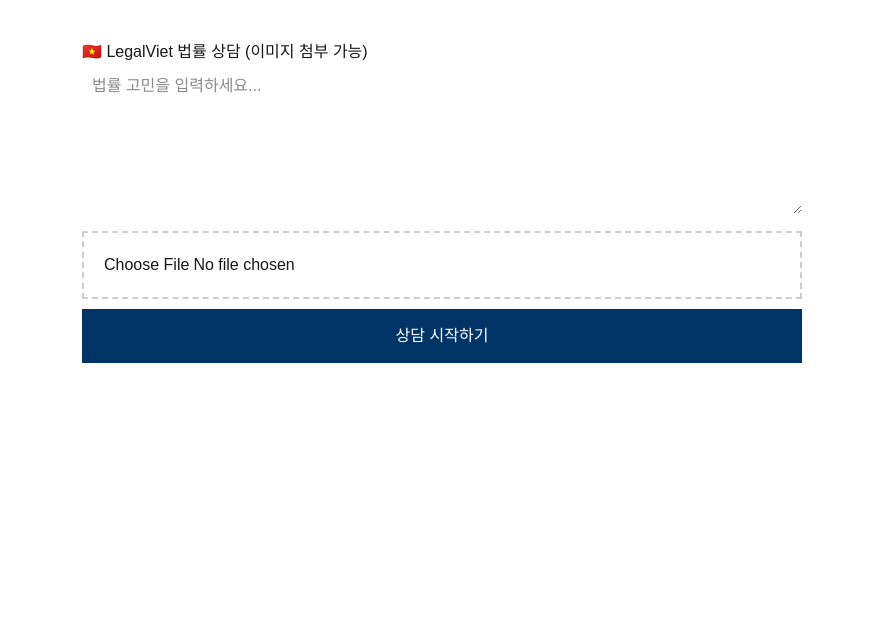
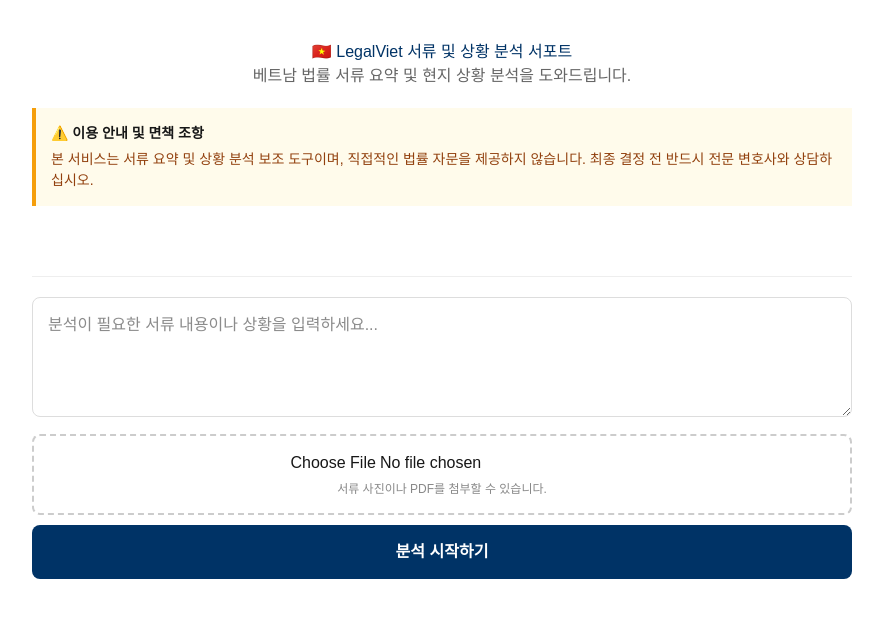
Before and after one commit to Homechiminh/Legalviet, a Next.js app: page / in a window 1280 px wide. Shown: the top 618 px of the page, without its empty margins (198-1081 px from the left). Built offline with nearby package versions, Linux system fonts and the light colour scheme.

Commit message:
Update page.js

```diff
--- a/src/app/page.js
+++ b/src/app/page.js
@@ -1,57 +1,135 @@
 "use client";
-import { useState } from 'react';
+import { useState, useEffect } from 'react';
 
 export default function LegalVietPage() {
   const [content, setContent] = useState('');
   const [file, setFile] = useState(null);
-  const [result, setResult] = useState(null);
+  const [chatHistory, setChatHistory] = useState([]); // 대화 적립을 위한 상태
   const [loading, setLoading] = useState(false);
+  const [showSubscriptionModal, setShowSubscriptionModal] = useState(false);
 
   const handleSubmit = async (e) => {
     e.preventDefault();
+    if (!content.trim() && !file) return;
+
     setLoading(true);
+
+    // 유저 ID는 임시로 세팅 (로그인 구현 전까지는 로컬스토리지나 임시 ID 사용)
+    const tempUserId = "user_123";
 
     const formData = new FormData();
     formData.append('prompt', content);
+    formData.append('userId', tempUserId);
     if (file) formData.append('file', file);
 
     try {
       const response = await fetch('/api/analyze', {
         method: 'POST',
-        body: formData, // 파일 전송을 위해 FormData 사용
+        body: formData,
       });
 
       const data = await response.json();
-      if (data.success) {
-        setResult(data.analysis);
+
+      if (response.status === 403 && data.error === "LIMIT_REACHED") {
+        setShowSubscriptionModal(true); // 1회 제한 팝업 띄우기
+      } else if (response.ok) {
+        // 대화 내역에 추가 (적립식 UI)
+        setChatHistory(prev => [...prev, { role: 'user', text: content }, { role: 'model', text: data.analysis }]);
+        setContent(''); // 입력창 비우기
+        setFile(null);
       } else {
-        alert('분석 실패: ' + data.error);
+        alert('분석 실패: ' + (data.error || '알 수 없는 오류'));
       }
     } catch (error) {
-      alert('연결 에러');
+      alert('연결 에러가 발생했습니다.');
     } finally {
       setLoading(false);
     }
   };
 
   return (
-    <div style={{ padding: '40px', maxWidth: '800px', margin: '0 auto' }}>
-      <h1>🇻🇳 LegalViet 법률 상담 (이미지 첨부 가능)</h1>
-      <form onSubmit={handleSubmit}>
+    <div style={{ padding: '40px', maxWidth: '900px', margin: '0 auto', fontFamily: 'sans-serif' }}>
+      <header style={{ textAlign: 'center', marginBottom: '40px' }}>
+        <h1 style={{ color: '#003366' }}>🇻🇳 LegalViet 서류 및 상황 분석 서포트</h1>
+        <p style={{ color: '#666' }}>베트남 법률 서류 요약 및 현지 상황 분석을 도와드립니다.</p>
+
+        <div style={{ background: '#fffbeb', borderLeft: '4px solid #f59e0b', padding: '15px', textAlign: 'left', marginTop: '20px', fontSize: '14px' }}>
+          <strong>⚠️ 이용 안내 및 면책 조항</strong>
+          <p style={{ margin: '5px 0 0', color: '#92400e' }}>
+            본 서비스는 서류 요약 및 상황 분석 보조 도구이며, 직접적인 법률 자문을 제공하지 않습니다.
+            최종 결정 전 반드시 전문 변호사와 상담하십시오.
+          </p>
+        </div>
+      </header>
+
+      {/* 대화 내역 출력 (적립식 UI) */}
+      <div style={{ marginBottom: '30px', display: 'flex', flexDirection: 'column', gap: '20px' }}>
+        {chatHistory.map((chat, index) => (
+          <div key={index} style={{
+            alignSelf: chat.role === 'user' ? 'flex-end' : 'flex-start',
+            maxWidth: '80%',
+            padding: '15px',
+            borderRadius: '10px',
+            background: chat.role === 'user' ? '#eef2ff' : '#f3f4f6',
+            whiteSpace: 'pre-wrap'
+          }}>
+            <strong>{chat.role === 'user' ? '나' : 'LegalViet AI'}</strong>
+            <p style={{ marginTop: '5px' }}>{chat.text}</p>
+          </div>
+        ))}
+      </div>
+
+      {/* 입력 폼 */}
+      <form onSubmit={handleSubmit} style={{ borderTop: '1px solid #eee', paddingTop: '20px' }}>
         <textarea
           value={content}
           onChange={(e) => setContent(e.target.value)}
-          placeholder="법률 고민을 입력하세요..."
-          style={{ width: '100%', height: '150px', marginBottom: '10px', padding: '10px' }}
+          placeholder="분석이 필요한 서류 내용이나 상황을 입력하세요..."
+          style={{ width: '100%', height: '120px', marginBottom: '10px', padding: '15px', borderRadius: '8px', border: '1px solid #ddd' }}
         />
-        <div style={{ border: '2px dashed #ccc', padding: '20px', marginBottom: '10px' }}>
+        <div style={{ border: '2px dashed #ccc', padding: '15px', marginBottom: '10px', textAlign: 'center', borderRadius: '8px' }}>
           <input type="file" onChange={(e) => setFile(e.target.files[0])} accept="image/*,application/pdf" />
+          <p style={{ fontSize: '12px', color: '#888', marginTop: '5px' }}>서류 사진이나 PDF를 첨부할 수 있습니다.</p>
         </div>
-        <button type="submit" disabled={loading} style={{ width: '100%', padding: '15px', background: '#003366', color: 'white' }}>
-          {loading ? 'AI 분석 중...' : '상담 시작하기'}
+        <button
+          type="submit"
+          disabled={loading}
+          style={{
+            width: '100%', padding: '15px', background: '#003366', color: 'white',
+            border: 'none', borderRadius: '8px', cursor: 'pointer', fontSize: '16px', fontWeight: 'bold'
+          }}
+        >
+          {loading ? '분석 중...' : '분석 시작하기'}
         </button>
       </form>
-      {result && <div style={{ marginTop: '20px', padding: '20px', background: '#f9f9f9' }}>{result}</div>}
+
+      {/* 구독 유도 모달 팝업 */}
+      {showSubscriptionModal && (
+        <div style={{
+          position: 'fixed', top: 0, left: 0, width: '100%', height: '100%',
+          background: 'rgba(0,0,0,0.5)', display: 'flex', justifyContent: 'center', alignItems: 'center', zIndex: 1000
+        }}>
+          <div style={{ background: 'white', padding: '30px', borderRadius: '15px', maxWidth: '400px', textAlign: 'center' }}>
+            <h2>무료 체험 완료 🚀</h2>
+            <p style={{ margin: '20px 0', lineHeight: '1.5' }}>
+              첫 번째 무료 분석을 모두 사용하셨습니다.<br/>
+              정기 구독을 통해 무제한 서류 분석과<br/>과거 내역 적립 서비스를 이용해 보세요!
+            </p>
+            <button
+              onClick={() => window.open('https://pf.kakao.com/...', '_blank')} // 카톡 상담 등으로 연결 가능
+              style={{ width: '100%', padding: '12px', background: '#facc15', color: '#000', border: 'none', borderRadius: '8px', fontWeight: 'bold', cursor: 'pointer', marginBottom: '10px' }}
+            >
+              구독 문의하기 (카카오톡)
+            </button>
+            <button
+              onClick={() => setShowSubscriptionModal(false)}
+              style={{ background: 'none', border: 'none', color: '#888', cursor: 'pointer' }}
+            >
+              나중에 하기
+            </button>
+          </div>
+        </div>
+      )}
     </div>
   );
 }
```
